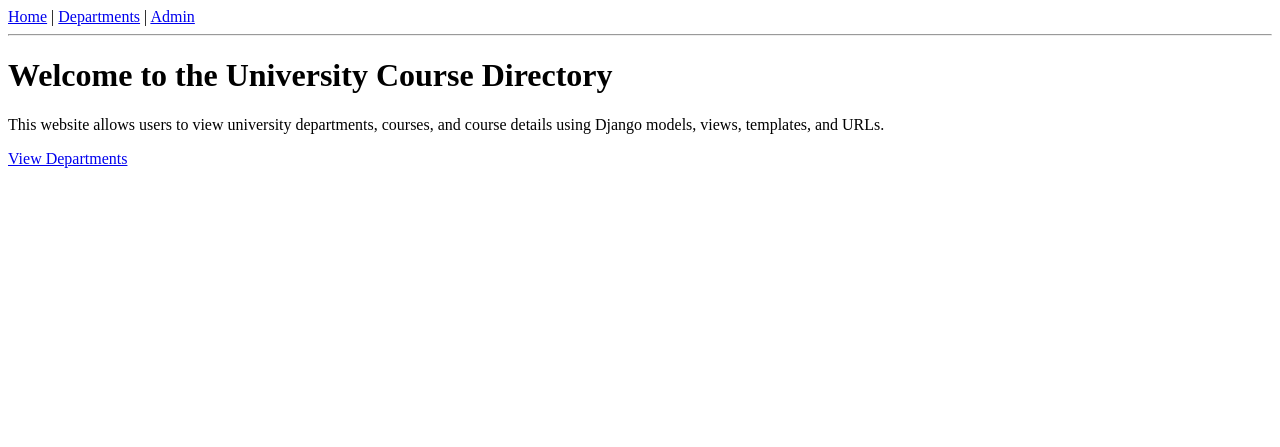
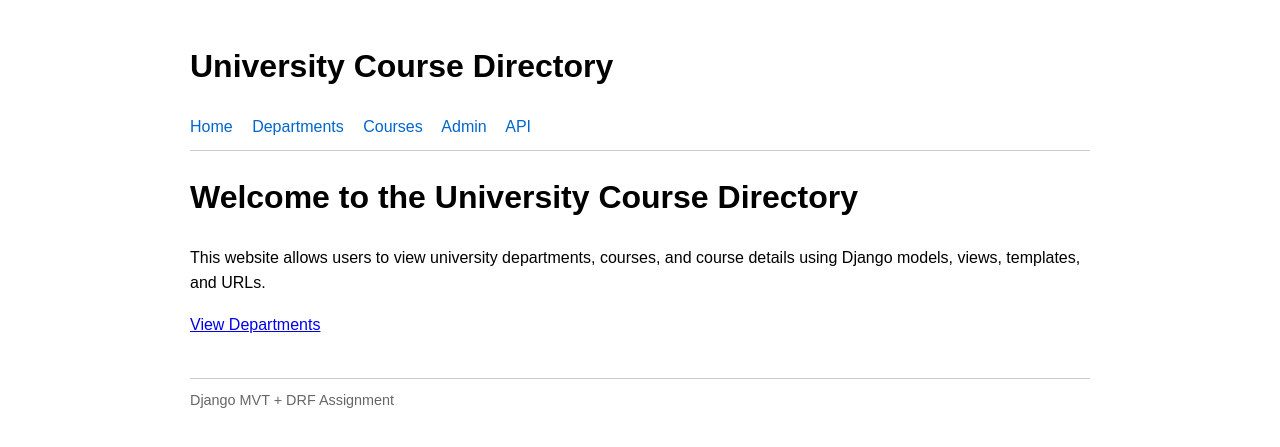
Before and after one commit to kelandesu11/Django-MVT-Beginner, a Django app: template templates/home.html in a window 1280 px wide. Shown: the top 447 px of the page. Run offline with Django 3.2, Linux system fonts and the light colour scheme; the template is opened without the code that fills it, so the values that code supplies are empty.

Commit message:
Refactor course URLs and views, enhance base template with navigation and styling, and configure database settings for environment variables

```diff
--- a/courses/urls.py
+++ b/courses/urls.py
@@ -2,5 +2,6 @@ from django.urls import path
 from . import views
 
 urlpatterns = [
-    path("<int:course_id>/", views.course_detail, name="course_detail"),
+    path('', views.course_list, name='course_list'),
+    path('<int:course_id>/', views.course_detail, name='course_detail'),
 ]
--- a/courses/views.py
+++ b/courses/views.py
@@ -1,6 +1,10 @@
 from django.shortcuts import render, get_object_or_404
 from .models import Course
 
+
+def course_list(request):
+    courses = Course.objects.all()
+    return render(request, "courses/course_list.html", {"courses": courses})
 
 def course_detail(request, course_id):
     course = get_object_or_404(Course, id=course_id)
--- a/templates/base.html
+++ b/templates/base.html
@@ -1,18 +1,67 @@
 <!DOCTYPE html>
-<html>
-    <head>
-        <title>University Course Directory</title>
-    </head>
-    <body>
+<html lang="en">
+<head>
+    <meta charset="UTF-8">
+    <meta name="viewport" content="width=device-width, initial-scale=1.0">
+    <title>{% block title %}University Course Directory{% endblock %}</title>
+
+    <style>
+        body {
+            font-family: Arial, sans-serif;
+            max-width: 900px;
+            margin: 0 auto;
+            padding: 20px;
+            line-height: 1.6;
+        }
+
+        nav {
+            margin-bottom: 20px;
+            padding-bottom: 10px;
+            border-bottom: 1px solid #ccc;
+        }
+
+        nav a {
+            margin-right: 15px;
+            text-decoration: none;
+            color: #0066cc;
+        }
+
+        nav a:hover {
+            text-decoration: underline;
+        }
+
+        footer {
+            margin-top: 40px;
+            padding-top: 10px;
+            border-top: 1px solid #ccc;
+            color: #666;
+            font-size: 0.9rem;
+        }
+    </style>
+</head>
+
+<body>
+
+    <header>
+        <h1>University Course Directory</h1>
+
         <nav>
-            <a href="{% url 'home' %}">Home</a> |
-            <a href="{% url 'department_list' %}">Departments</a> |
+            <a href="/">Home</a>
+            <a href="/departments/">Departments</a>
+            <a href="/courses/">Courses</a>
             <a href="/admin/">Admin</a>
+            <a href="/api/">API</a>
         </nav>
+    </header>
 
-        <hr>
-
+    <main>
         {% block content %}
         {% endblock %}
-    </body>
+    </main>
+
+    <footer>
+        Django MVT + DRF Assignment
+    </footer>
+
+</body>
 </html>
```
Also changed, not shown: docker-compose.yml (+14 -3 lines), templates/courses/course_list.html (added, +19 -0 lines), university_portal/settings.py (+9 -7 lines).
